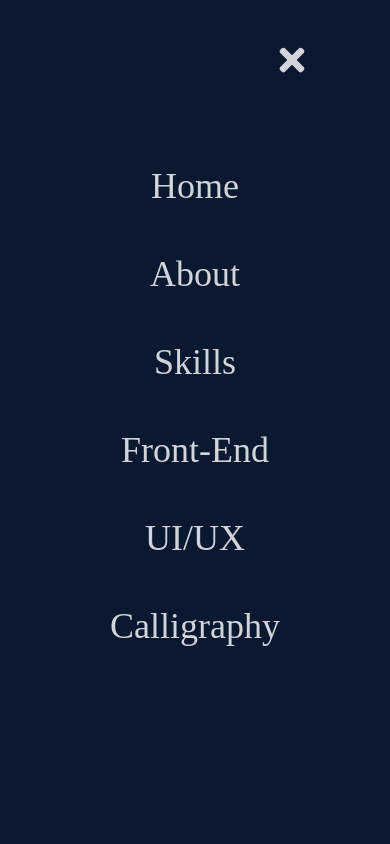
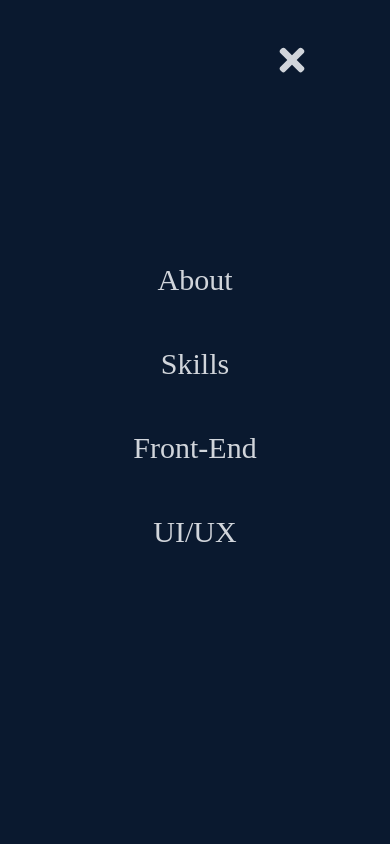
Before and after one commit to Mahta-Ebrahimi/My-Portfolio, a React (Create React App) app: page / in a window 390 px wide. Both pictures are taken after a click on the element 292 px from the left and 60 px from the top of the page. Shown: the top 844 px of the page. Built offline with nearby package versions, Linux system fonts and the light colour scheme.

Commit message:
mobile edit

```diff
--- a/src/components/Navbar.jsx
+++ b/src/components/Navbar.jsx
@@ -50,24 +50,24 @@ const Navbar = () => {
 
         {/* Mobile menu */}
         <ul className={`${!nav ? 'hidden' : 'absolute'} pb-8 top-0 left-0 w-full h-screen bg-[#0a192f] flex flex-col justify-center items-center z-40`}>
-          <li className='py-6 text-4xl hover:text-[#009dae]'>
+          {/* <li className='py-6 text-4xl hover:text-[#009dae]'>
             <Link onClick={handleClick} to='home' smooth={true} duration={500}>Home</Link>
-          </li>
-          <li className='py-6 text-4xl hover:text-[#FF9533]'>
+          </li> */}
+          <li className='py-6 text-3xl hover:text-[#FF9533]'>
             <Link onClick={handleClick} to='about' smooth={true} duration={500}>About</Link>
           </li>
-          <li className='py-6 text-4xl hover:text-[#FF4f6f]'>
+          <li className='py-6 text-3xl hover:text-[#FF4f6f]'>
             <Link onClick={handleClick} to='skills' smooth={true} duration={500}>Skills</Link>
           </li>
-          <li className='py-6 text-4xl hover:text-[#FF9533]'>
+          <li className='py-6 text-3xl hover:text-[#FF9533]'>
             <Link onClick={handleClick} to='frontend' smooth={true} duration={500}>Front-End</Link>
           </li>
-          <li className='py-6 text-4xl hover:text-[#009dae]'>
+          <li className='py-6 text-3xl hover:text-[#009dae]'>
             <Link onClick={handleClick} to='uiux' smooth={true} duration={500}>UI/UX</Link>
           </li>
-          <li className='py-6 text-4xl hover:text-[#FF4f6f]'>
+          {/* <li className='py-6 text-3xl hover:text-[#FF4f6f]'>
             <Link onClick={handleClick} to='calligraphy' smooth={true} duration={500}>Calligraphy</Link>
-          </li>
+          </li> */}
         </ul>
 
         {/* Desktop Social Icons */}
```
